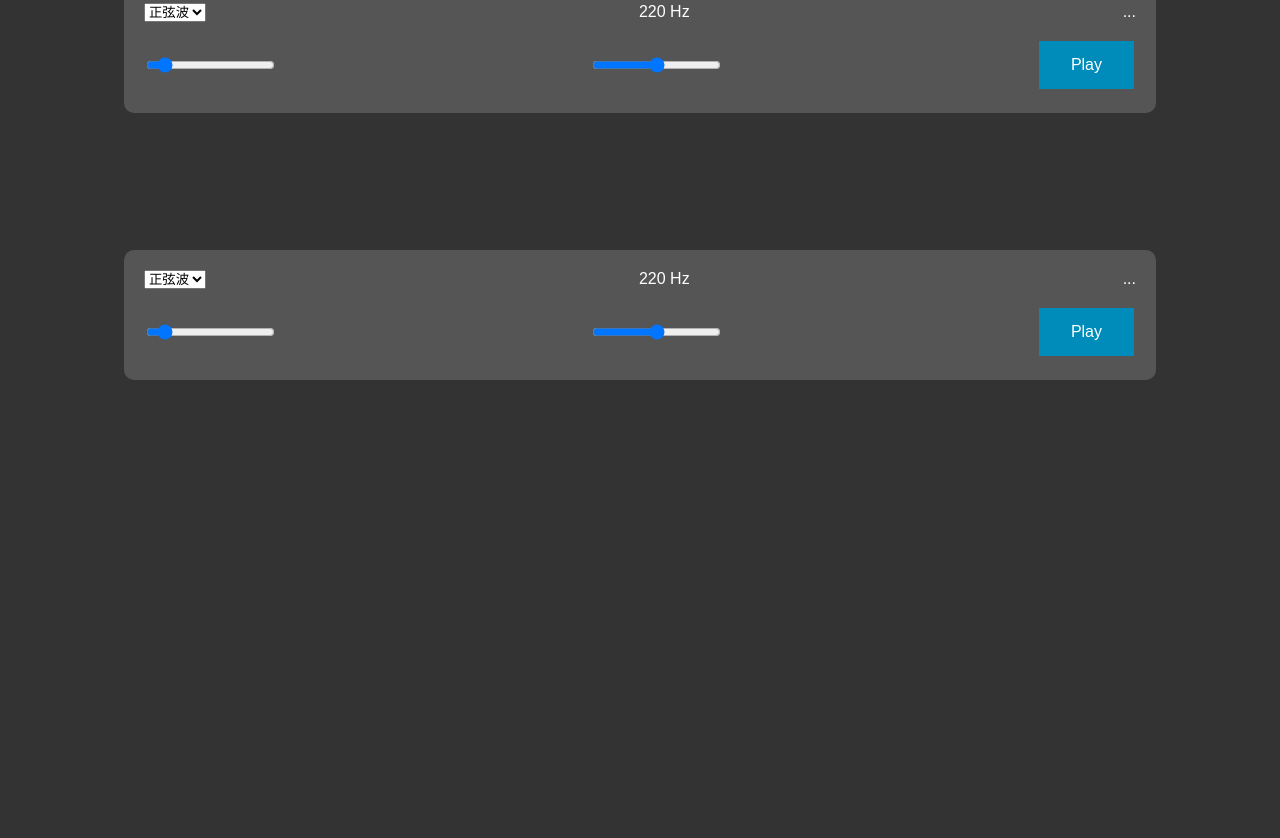
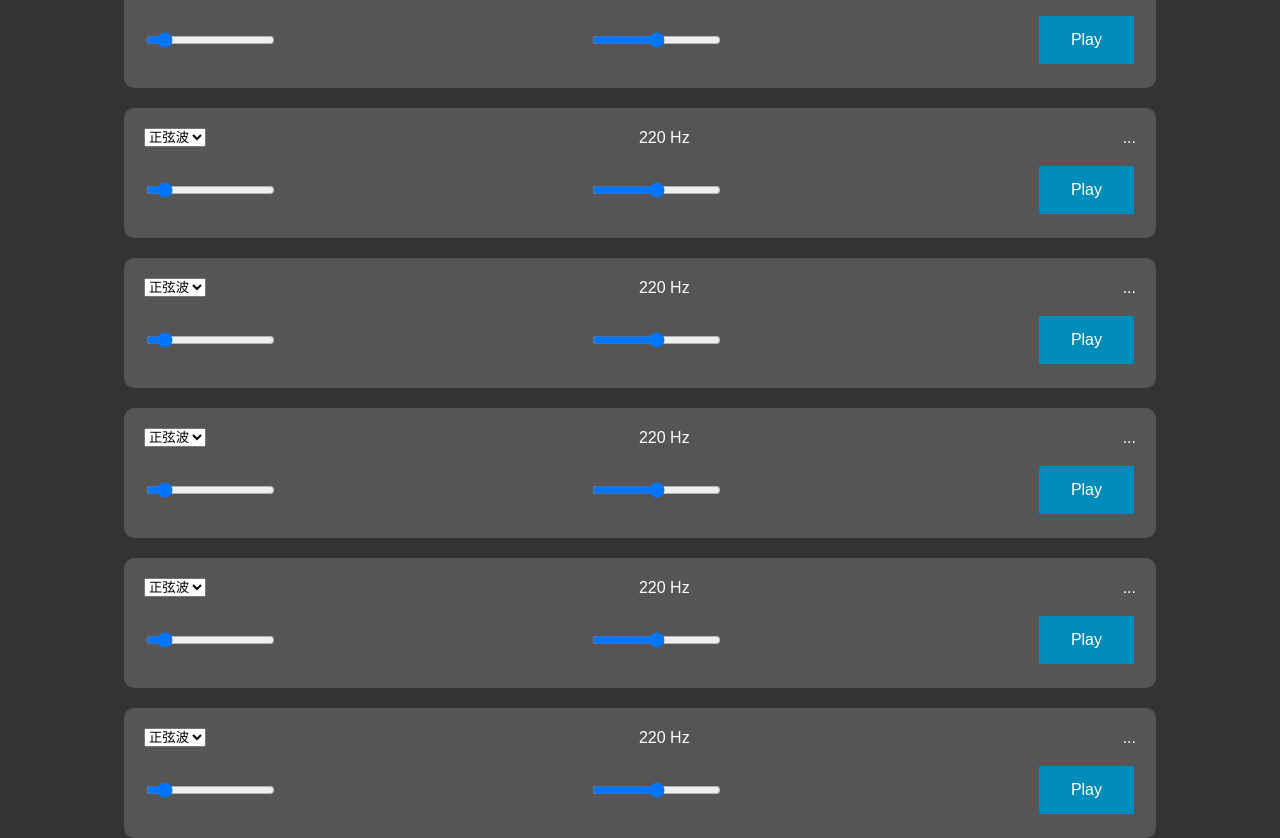
Before and after one commit to SHGOG/FreqTuneApp, a plain HTML site: page index.html in a window 1280 px wide. Shown: the part 372-1210 px from the top of the page. Before the commit the page ends 840 px from the top, so only its background shows below. Drawn offline with Linux system fonts and the light colour scheme.

Commit message:
Update index.html
おおおお
これ、10個とか同時に鳴らせないかな？

```diff
--- a/index.html
+++ b/index.html
@@ -106,6 +106,8 @@
       <button class="play-button">Play</button>
     </div>
   </div>
+
+    <!-- 同様に2つ目のオシレーターモジュール -->
  <div class="module" id="oscillator1">
     <div class="module-header">
       <select class="waveform-selector">
@@ -123,6 +125,8 @@
       <button class="play-button">Play</button>
     </div>
   </div>
+ <!-- 同様に3つ目のオシレーターモジュール -->
+
  <div class="module" id="oscillator1">
     <div class="module-header">
       <select class="waveform-selector">
@@ -140,10 +144,101 @@
       <button class="play-button">Play</button>
     </div>
   </div>
-  <!-- 同様に2つ目のオシレーターモジュール -->
+
   <!-- ... -->
+ <div class="module" id="oscillator1">
+    <div class="module-header">
+      <select class="waveform-selector">
+        <option value="sine">正弦波</option>
+        <option value="square">矩形波</option>
+        <option value="sawtooth">鋸歯波</option>
+        <option value="triangle">三角波</option>
+      </select>
+      <div class="frequency-display">220 Hz</div>
+      <div>...</div>
+    </div>
+    <div class="controls">
+      <input type="range" min="20" max="2000" value="220" class="frequency-slider">
+      <input type="range" min="0" max="1" step="0.01" value="0.5" class="volume-slider">
+      <button class="play-button">Play</button>
+    </div>
+  </div>
 
-  <!-- 同様に3つ目のオシレーターモジュール -->
+
+    <div class="module" id="oscillator1">
+    <div class="module-header">
+      <select class="waveform-selector">
+        <option value="sine">正弦波</option>
+        <option value="square">矩形波</option>
+        <option value="sawtooth">鋸歯波</option>
+        <option value="triangle">三角波</option>
+      </select>
+      <div class="frequency-display">220 Hz</div>
+      <div>...</div>
+    </div>
+    <div class="controls">
+      <input type="range" min="20" max="2000" value="220" class="frequency-slider">
+      <input type="range" min="0" max="1" step="0.01" value="0.5" class="volume-slider">
+      <button class="play-button">Play</button>
+    </div>
+  </div>
+
+
+    <div class="module" id="oscillator1">
+    <div class="module-header">
+      <select class="waveform-selector">
+        <option value="sine">正弦波</option>
+        <option value="square">矩形波</option>
+        <option value="sawtooth">鋸歯波</option>
+        <option value="triangle">三角波</option>
+      </select>
+      <div class="frequency-display">220 Hz</div>
+      <div>...</div>
+    </div>
+    <div class="controls">
+      <input type="range" min="20" max="2000" value="220" class="frequency-slider">
+      <input type="range" min="0" max="1" step="0.01" value="0.5" class="volume-slider">
+      <button class="play-button">Play</button>
+    </div>
+  </div>
+
+
+    <div class="module" id="oscillator1">
+    <div class="module-header">
+      <select class="waveform-selector">
+        <option value="sine">正弦波</option>
+        <option value="square">矩形波</option>
+        <option value="sawtooth">鋸歯波</option>
+        <option value="triangle">三角波</option>
+      </select>
+      <div class="frequency-display">220 Hz</div>
+      <div>...</div>
+    </div>
+    <div class="controls">
+      <input type="range" min="20" max="2000" value="220" class="frequency-slider">
+      <input type="range" min="0" max="1" step="0.01" value="0.5" class="volume-slider">
+      <button class="play-button">Play</button>
+    </div>
+  </div>
+
+
+    <div class="module" id="oscillator1">
+    <div class="module-header">
+      <select class="waveform-selector">
+        <option value="sine">正弦波</option>
+        <option value="square">矩形波</option>
+        <option value="sawtooth">鋸歯波</option>
+        <option value="triangle">三角波</option>
+      </select>
+      <div class="frequency-display">220 Hz</div>
+      <div>...</div>
+    </div>
+    <div class="controls">
+      <input type="range" min="20" max="2000" value="220" class="frequency-slider">
+      <input type="range" min="0" max="1" step="0.01" value="0.5" class="volume-slider">
+      <button class="play-button">Play</button>
+    </div>
+  </div>
   <!-- ... -->
 </div>
 
```
